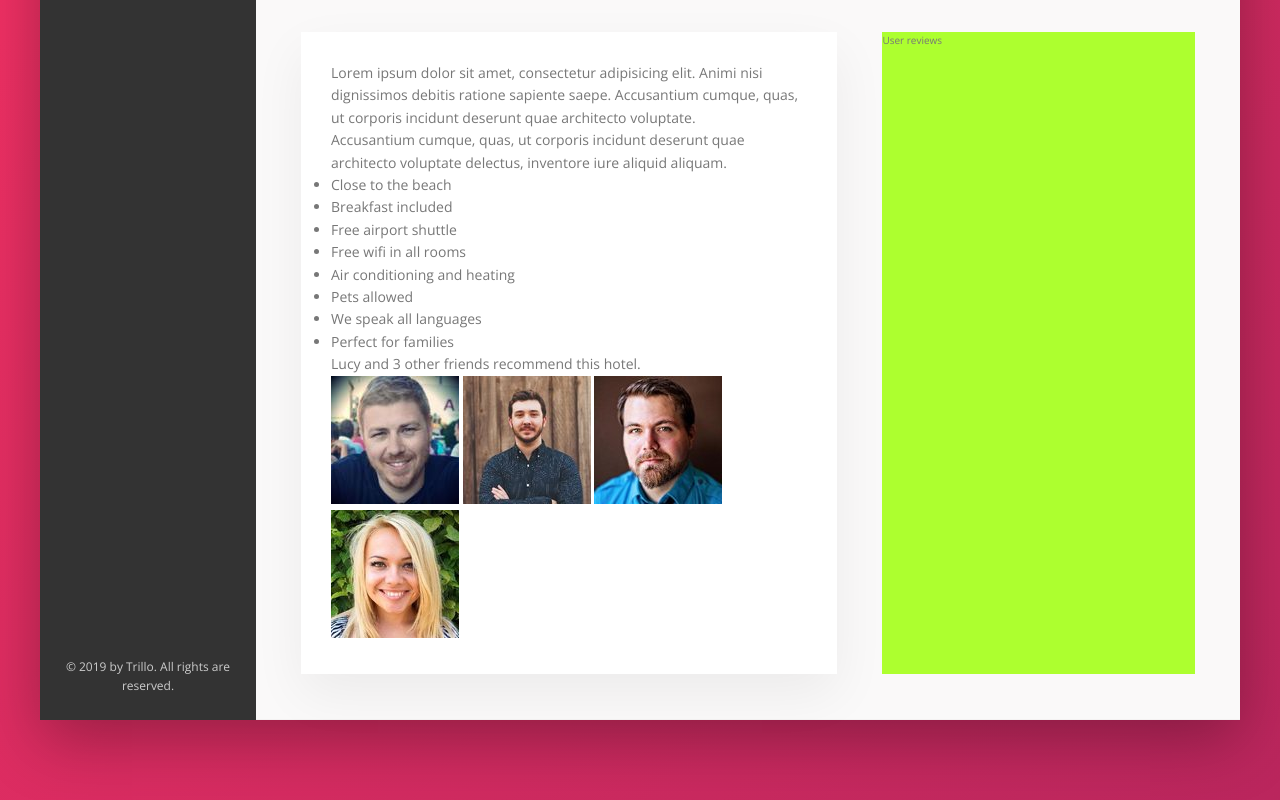
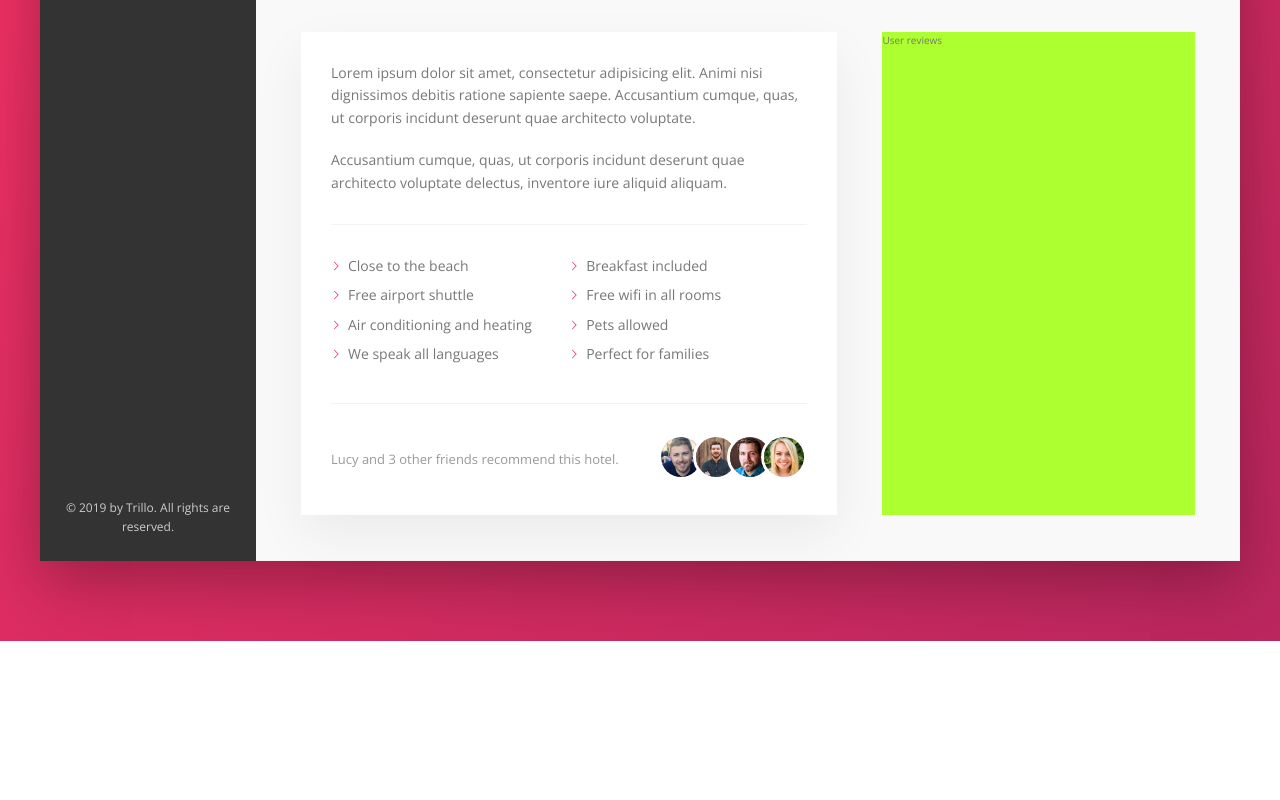
Before and after one commit to AtanasVihrogonov/Trillo-project, a website: page index.html in a window 1280 px wide. Shown: the part 615-1415 px from the top of the page. After the commit the page ends 1256 px from the top, so only its background shows below. Drawn offline with nearby package versions, Linux system fonts and the light colour scheme.

Commit message:
Building the Description Section - par2

```diff
--- a/index.html
+++ b/index.html
@@ -160,10 +160,10 @@
                                     Lucy and 3 other friends recommend this hotel.
                                 </p>
                                 <div class="recommend__friends">
-                                    <img src="img/user-3.jpg" alt="Friend 1" class="recomend__photo">
-                                    <img src="img/user-4.jpg" alt="Friend 2" class="recomend__photo">
-                                    <img src="img/user-5.jpg" alt="Friend 3" class="recomend__photo">
-                                    <img src="img/user-6.jpg" alt="Friend 4" class="recomend__photo">
+                                    <img src="img/user-3.jpg" alt="Friend 1" class="recommend__photo">
+                                    <img src="img/user-4.jpg" alt="Friend 2" class="recommend__photo">
+                                    <img src="img/user-5.jpg" alt="Friend 3" class="recommend__photo">
+                                    <img src="img/user-6.jpg" alt="Friend 4" class="recommend__photo">
                                 </div>
 
                             </div>
--- a/sass/_components.scss
+++ b/sass/_components.scss
@@ -291,3 +291,82 @@
     box-shadow: none;
   }
 }
+
+//==========  PARAGRAPH  ==========//
+.paragraph:not(:last-of-type) {
+  margin-bottom: 2rem;
+}
+
+//==========  LIST  ==========//
+.list {
+  list-style: none;
+  margin: 3rem 0;
+  padding: 3rem 0;
+  border-top: var(--line);
+  border-bottom: var(--line);
+
+  display: flex;
+  flex-wrap: wrap;
+
+  &__item {
+    flex: 0 0 50%;
+    margin-bottom: .7rem;
+  }
+
+  &__item::before {
+    content: "";
+    display: inline-block;
+    height: 1rem;
+    width: 1rem;
+    margin-right: .7rem;
+    background-image: url(../img/chevron-thin-right.svg);
+
+    //Older browsers
+    //background-image: url(../img/chevron-thin-right.svg);
+    //background-size: cover;
+
+    //Newer bromask
+    background-color: var(--color-primary);
+    -webkit-mask-image:  url(../img/chevron-thin-right.svg);
+    -webkit-mask-size: cover;
+    mask-image:  url(../img/chevron-thin-right.svg);
+    mask-size: cover;
+
+  }
+}
+
+//==========  RECOMMEND  ==========//
+.recommend {
+  font-size: 1.3rem;
+  color: var(--color-Grey-dark-3);
+
+  display: flex;
+  align-items: center;
+
+  &__count {
+    margin-right: auto;
+  }
+
+  &__friend {
+
+  }
+
+  &__photo {
+    height: 4rem;
+    width: 4rem;
+    box-sizing: content-box;
+    border-radius: 50%;
+    border: 3px solid #fff;
+
+    &:not(:last-child) {
+      margin-right: -1.5rem;
+    }
+  }
+
+
+
+
+
+
+
+}
```
Also changed, not shown: css/style.css.
